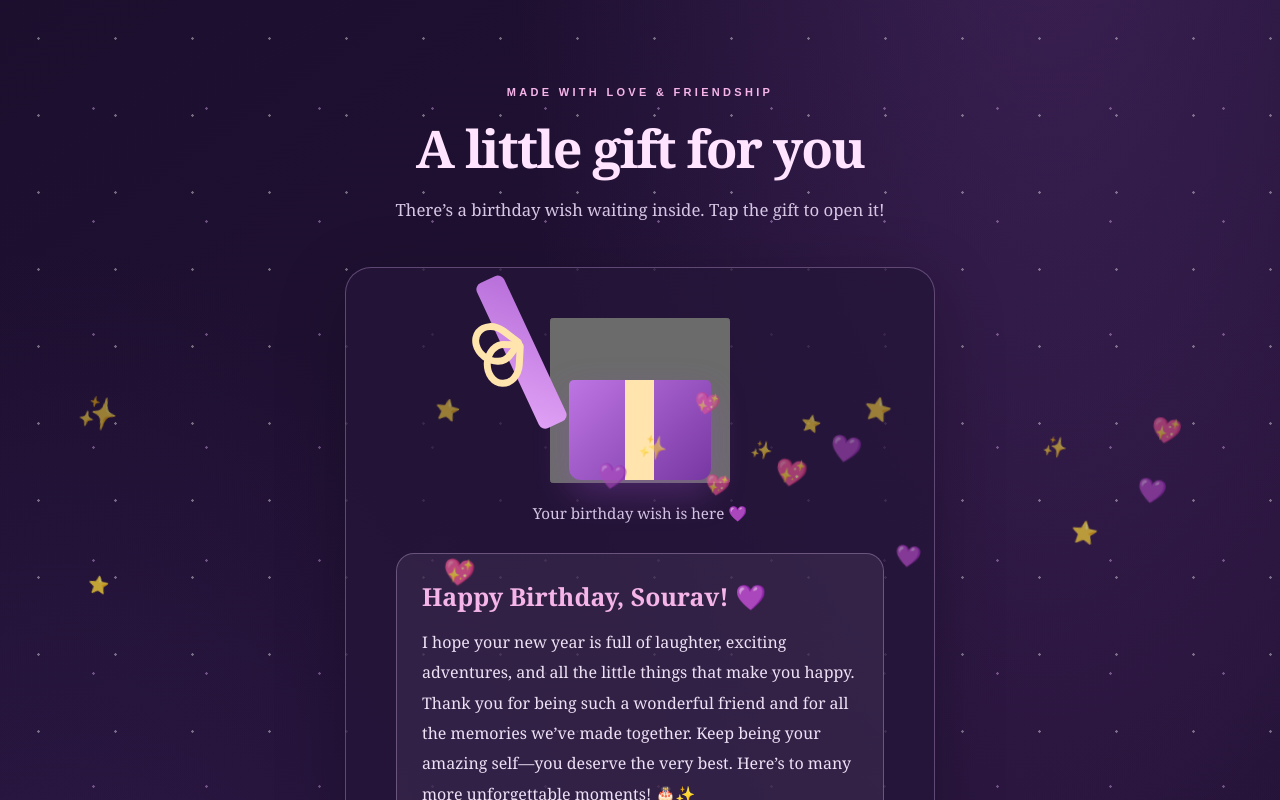
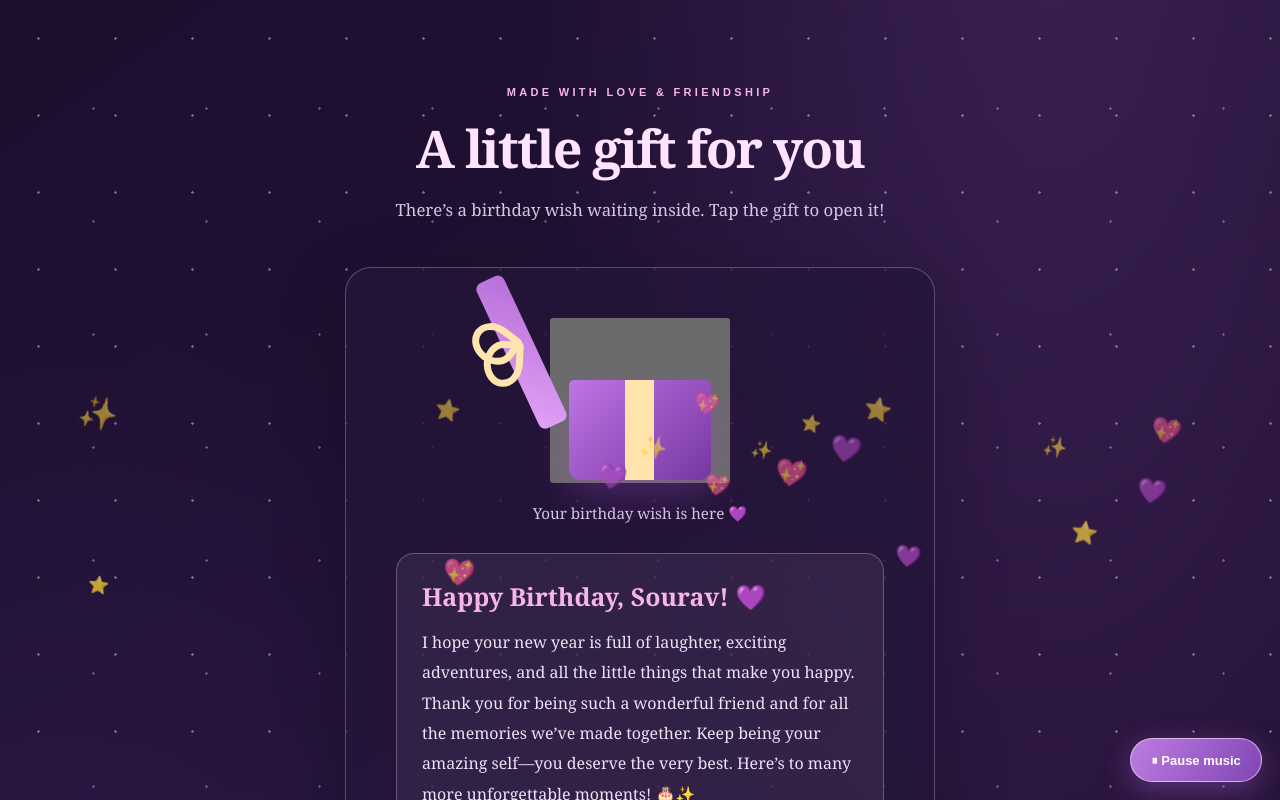
Before and after one commit to sourav1234-max/birthday, a plain HTML site: page index.html in a window 1280 px wide. Both pictures are taken after a click on the button "Open your birthday gift". Shown: the part 836-1636 px from the top of the page. Drawn offline with Linux system fonts and the light colour scheme.

Commit message:
Add birthday music to gift page
Co-authored-by: Copilot <223556219+Copilot@users.noreply.github.com>

```diff
--- a/index.html
+++ b/index.html
@@ -363,6 +363,27 @@
       text-align: center;
     }
 
+    .music-button {
+      position: fixed;
+      z-index: 10;
+      right: 18px;
+      bottom: 18px;
+      min-width: 132px;
+      min-height: 44px;
+      border: 1px solid rgba(255, 225, 255, .66);
+      border-radius: 999px;
+      background: linear-gradient(120deg, #bd7ce2, #8046b4);
+      box-shadow: 0 8px 28px rgba(173, 100, 220, .38);
+      color: white;
+      cursor: pointer;
+      font: 700 13px/1 Arial, sans-serif;
+    }
+
+    .music-button:focus-visible {
+      outline: 3px solid white;
+      outline-offset: 4px;
+    }
+
     .floating-heart {
       position: fixed;
       z-index: 5;
@@ -446,6 +467,13 @@
 <body>
   <div class="stars" aria-hidden="true"></div>
 
+  <audio id="birthday-music" loop preload="metadata">
+    <source src="photos/birthday-song.mpeg" type="audio/mpeg">
+  </audio>
+  <button class="music-button" id="music-button" type="button" aria-label="Play birthday music">
+    🎵 Play music
+  </button>
+
   <main>
     <section class="hero page-width" aria-labelledby="welcome-title">
       <div>
@@ -522,6 +550,24 @@
     const giftButton = document.getElementById("gift-button");
     const giftInstruction = document.getElementById("gift-instruction");
     const birthdayLetter = document.getElementById("birthday-letter");
+    const birthdayMusic = document.getElementById("birthday-music");
+    const musicButton = document.getElementById("music-button");
+
+    musicButton.addEventListener("click", async () => {
+      if (birthdayMusic.paused) {
+        try {
+          await birthdayMusic.play();
+          musicButton.textContent = "⏸ Pause music";
+          musicButton.setAttribute("aria-label", "Pause birthday music");
+        } catch (error) {
+          musicButton.textContent = "🎵 Tap to play";
+        }
+      } else {
+        birthdayMusic.pause();
+        musicButton.textContent = "🎵 Play music";
+        musicButton.setAttribute("aria-label", "Play birthday music");
+      }
+    });
 
     giftButton.addEventListener("click", () => {
       const isOpen = giftButton.getAttribute("aria-expanded") === "true";
@@ -531,6 +577,14 @@
       giftButton.setAttribute("aria-expanded", "true");
       giftInstruction.textContent = "Your birthday wish is here 💜";
       birthdayLetter.hidden = false;
+      if (birthdayMusic.paused) {
+        birthdayMusic.play().then(() => {
+          musicButton.textContent = "⏸ Pause music";
+          musicButton.setAttribute("aria-label", "Pause birthday music");
+        }).catch(() => {
+          musicButton.textContent = "🎵 Play music";
+        });
+      }
       releaseHearts();
     });
 
```
Also changed, not shown: 1 other file.
